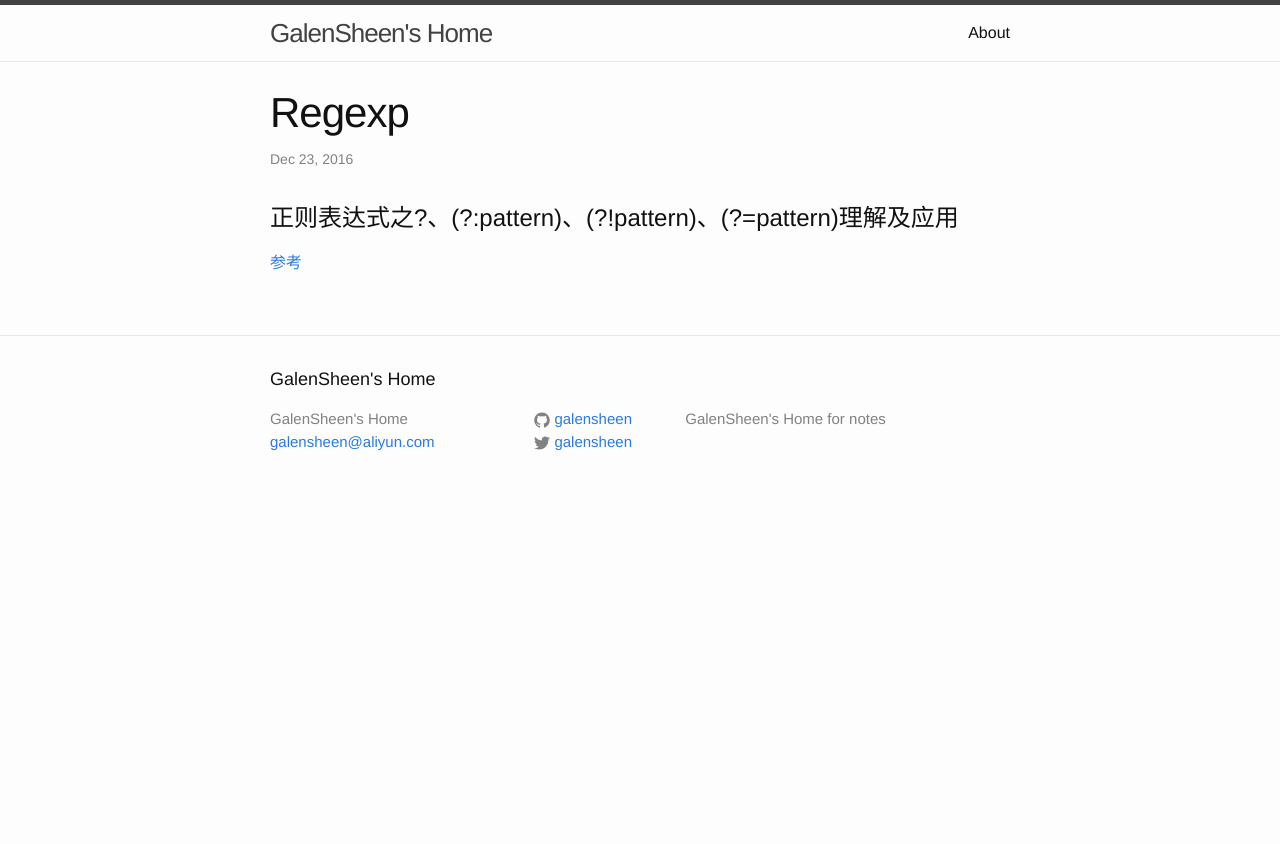
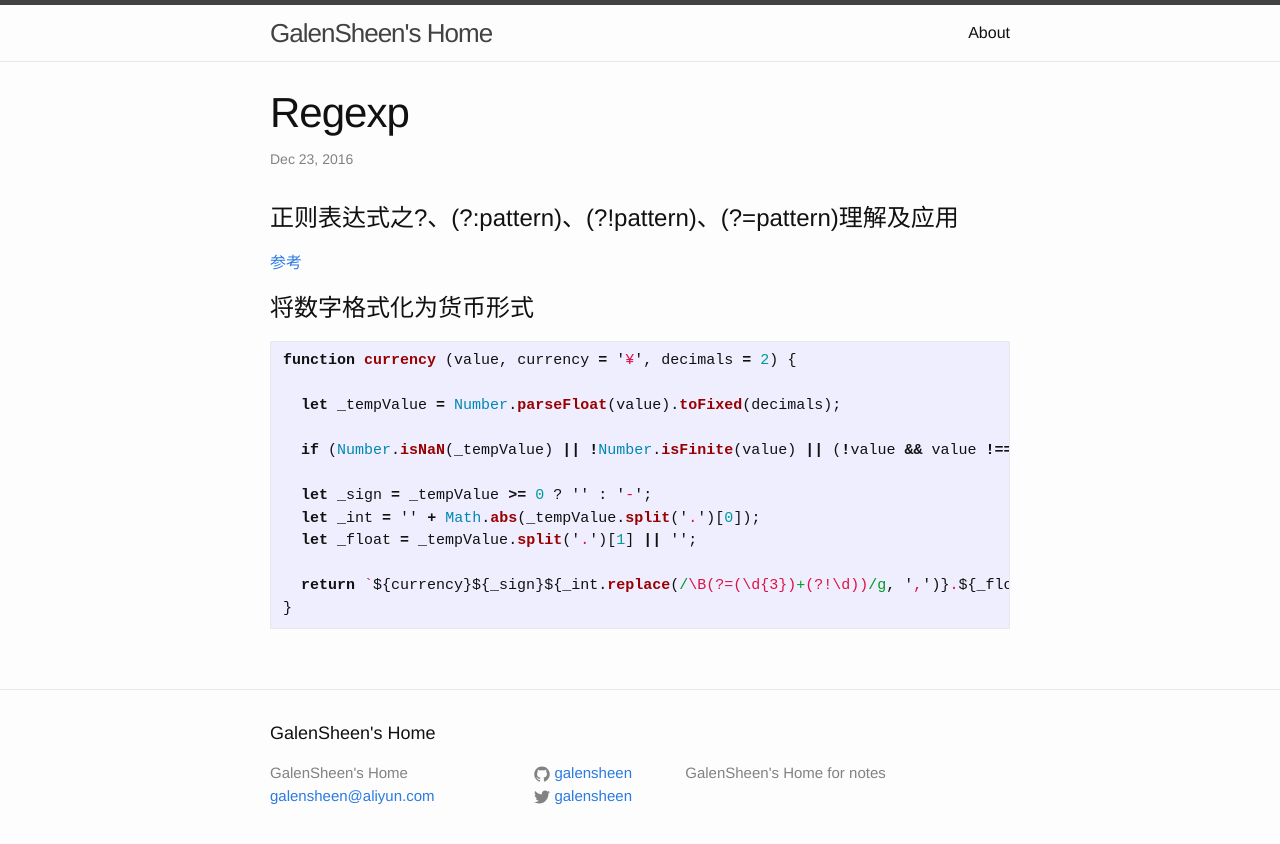
Before and after one commit to galensheen/galensheen.github.io, a Jekyll site: the page built from _posts/RegExp/2016-12-23-regexp.md, in a window 1280 px wide. Shown: the top 844 px of the page. Built offline with Jekyll 4.4.1, drawn with Linux system fonts in a browser that asks for light colours; our own code applies the rules of GitHub Pages for plain Markdown files.

Commit message:
增加货币格式化的正则表达式

````diff
--- a/_posts/RegExp/2016-12-23-regexp.md
+++ b/_posts/RegExp/2016-12-23-regexp.md
@@ -1,2 +1,18 @@
 # 正则表达式之?、(?:pattern)、(?!pattern)、(?=pattern)理解及应用
 [参考](http://blog.csdn.net/sunhuaer123/article/details/16343313)
+
+# 将数字格式化为货币形式
+```javascript
+function currency (value, currency = '¥', decimals = 2) {
+
+  let _tempValue = Number.parseFloat(value).toFixed(decimals);
+
+  if (Number.isNaN(_tempValue) || !Number.isFinite(value) || (!value && value !== 0)) return '';
+
+  let _sign = _tempValue >= 0 ? '' : '-';
+  let _int = '' + Math.abs(_tempValue.split('.')[0]);
+  let _float = _tempValue.split('.')[1] || '';
+
+  return `${currency}${_sign}${_int.replace(/\B(?=(\d{3})+(?!\d))/g, ',')}.${_float}`;
+}
+```
````
